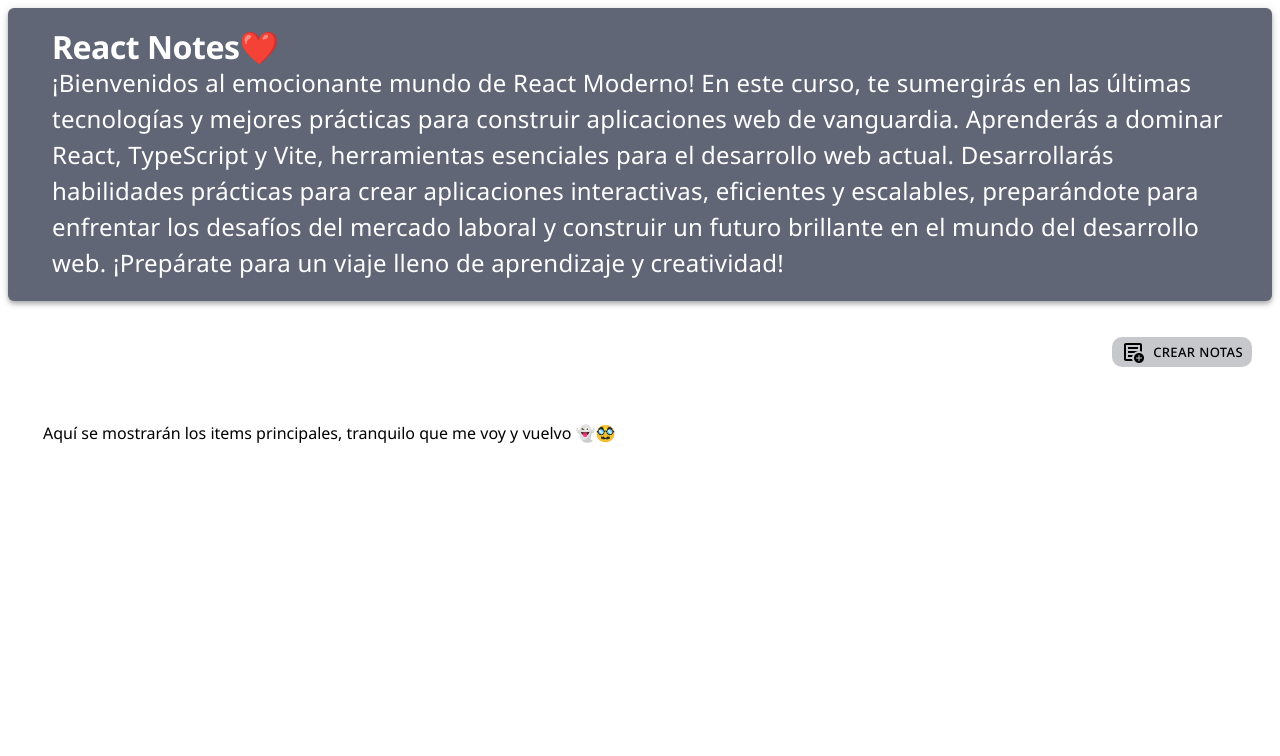
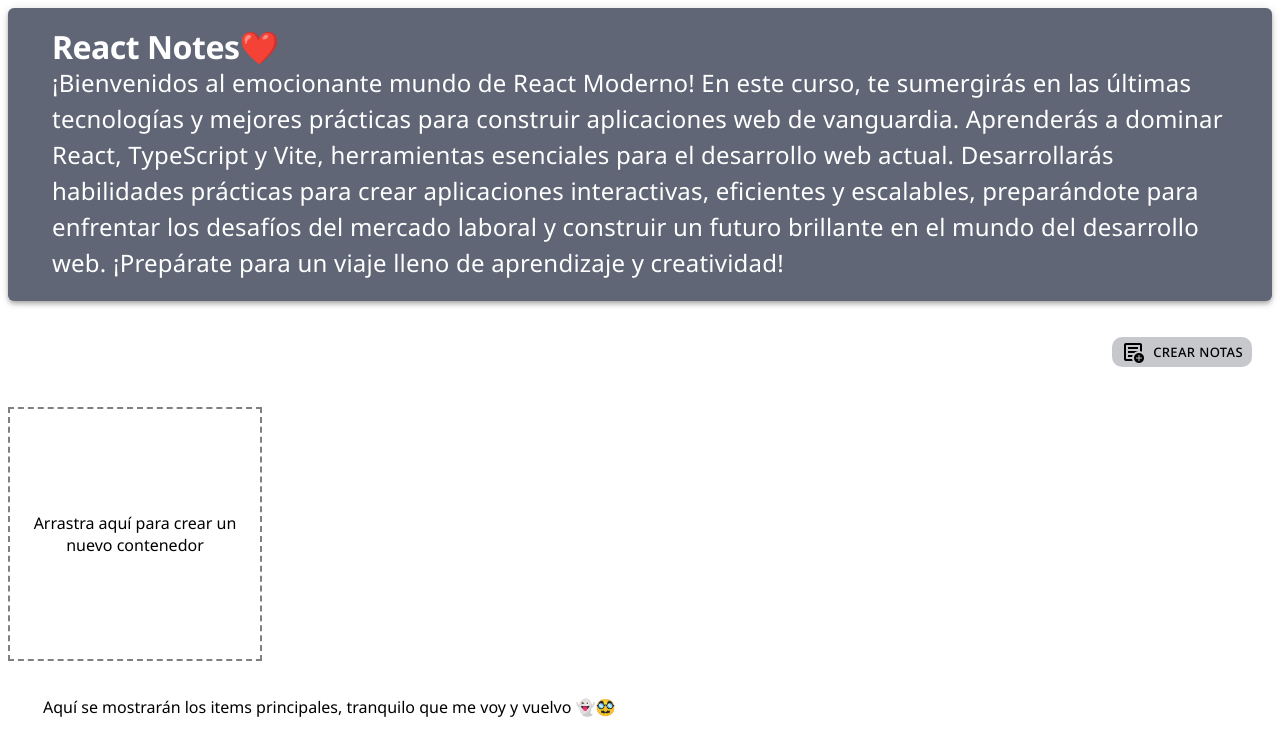
Before and after one commit to D4T4-DEV/NotesReact, a React (Vite) app: page / in a window 1280 px wide. Shown: the top 756 px of the page. Built offline with nearby package versions, Linux system fonts and the light colour scheme.

Commit message:
Añadir un contenedor arrastrandolo
Se crea el contenedor arrastable para crear un contenedor y tambien su adaptacion a la App

```diff
--- a/src/App.tsx
+++ b/src/App.tsx
@@ -5,6 +5,8 @@
 import AddItem from './Components/AddItem';
 import Container from './Components/ContenedorDeNotas';
 import Card from './Components/Nota';
+import AddContainer from './Components/AñadirContenedor';
+import generateUUID from './Functions/Identificadores/generarUUID';
 
 function App() {
 
@@ -36,6 +38,7 @@
     const activeType = active.data.current?.type;
     const overType = over.data.current?.type;
 
+    // Lógica para mover un ítem entre contenedores existentes
     if (activeType === 'item' && overType === 'container') {
       const sourceIndex = containers.findIndex((container) =>
         container.items.some(item => item.id === active.id)
@@ -43,7 +46,6 @@
       const destinationIndex = containers.findIndex(container => container.id === over.id);
 
       if (sourceIndex !== -1 && destinationIndex !== -1 && sourceIndex !== destinationIndex) {
-        // Uso del contexto para mover el item entre contenedores
         dispatch({
           type: 'MOVE_ITEM_BETWEEN_CONTAINERS',
           payload: { sourceIndex, destinationIndex, itemId: active.id },
@@ -51,6 +53,7 @@
       }
     }
 
+    // Lógica para mover un ítem dentro del mismo contenedor
     if (activeType === 'item' && overType === 'item') {
       const containerIndex = containers.findIndex(container =>
         container.items.some(item => item.id === active.id)
@@ -61,7 +64,6 @@
         const overIndex = containers[containerIndex].items.findIndex(item => item.id === over.id);
 
         if (activeIndex !== overIndex) {
-          // Uso del contexto para mover el item en el mismo contenedor
           dispatch({
             type: 'MOVE_ITEM_WITHIN_CONTAINER',
             payload: { containerIndex, activeIndex, overIndex },
@@ -69,8 +71,38 @@
         }
       }
     }
+
+    // Lógica para mover un ítem a un nuevo contenedor creado en AddContainer
+    if (activeType === 'item' && overType === 'add-container') {
+      const sourceContainer = containers.find((container) =>
+        container.items.some(item => item.id === active.id)
+      );
+
+      if (sourceContainer) {
+        const movedItem = sourceContainer.items.find(item => item.id === active.id);
+
+        if (movedItem) {
+          // Crear nuevo contenedor
+          const newContainer = {
+            id: generateUUID(),
+            items: [movedItem], // Agregar el ítem al nuevo contenedor
+          };
+
+          // Despachar acción para añadir nuevo contenedor
+          dispatch({
+            type: 'ADD_CONTAINER',
+            payload: newContainer,
+          });
+
+          // Remover el ítem del contenedor original
+          dispatch({
+            type: 'REMOVE_ITEM',
+            payload: { containerId: sourceContainer.id, itemId: active.id },
+          });
+        }
+      }
+    }
   };
-
   // Funcion para saber el tipo de item que se tiene cuando se suelta otro
   const handleDragOver = (event: any) => {
     const { over } = event;
@@ -101,6 +133,8 @@
             <AddItem containerId={'father-items-god'} />
           </div>
 
+          <AddContainer /> {/* Añadir el componente de añadir contenedores */}
+
           {containers.map((container) => (
           <Container
             key={container.id}
--- /dev/null
+++ b/src/Components/AñadirContenedor.tsx
@@ -0,0 +1,43 @@
+import React, { useState } from 'react';
+import { useDroppable } from '@dnd-kit/core';
+
+const AddContainer: React.FC = () => {
+    // Estado para manejar cuando un ítem está sobre el área dropeable
+    const [isOver, setIsOver] = useState(false);
+
+    // Definir un id único para el área dropeable
+    const { setNodeRef, isOver: isDraggingOver } = useDroppable({
+        id: 'droppable-area',
+        data: { type: 'add-container' },
+    });
+
+    // Actualiza el estado cuando un ítem está sobre el área
+    React.useEffect(() => {
+        if (isDraggingOver) {
+            setIsOver(true);
+        } else {
+            setIsOver(false);
+        }
+    }, [isDraggingOver]);
+
+    return (
+        <div
+            ref={setNodeRef}
+            style={{
+                width: '250px',
+                height: '250px',
+                border: isOver ? '2px solid blue' : '2px dashed gray', // Cambia el borde cuando el ítem está sobre el área
+                backgroundColor: isOver ? 'rgba(135, 206, 235, 0.3)' : 'transparent', // Cambia el fondo cuando el ítem está sobre el área
+                display: 'flex',
+                justifyContent: 'center',
+                alignItems: 'center',
+                marginTop: '20px',
+                transition: 'background-color 0.3s ease, border 0.3s ease',
+            }}
+        >
+            <p style={{ textAlign: 'center' }}>Arrastra aquí para crear un nuevo contenedor</p>
+        </div>
+    );
+};
+
+export default AddContainer;
```
